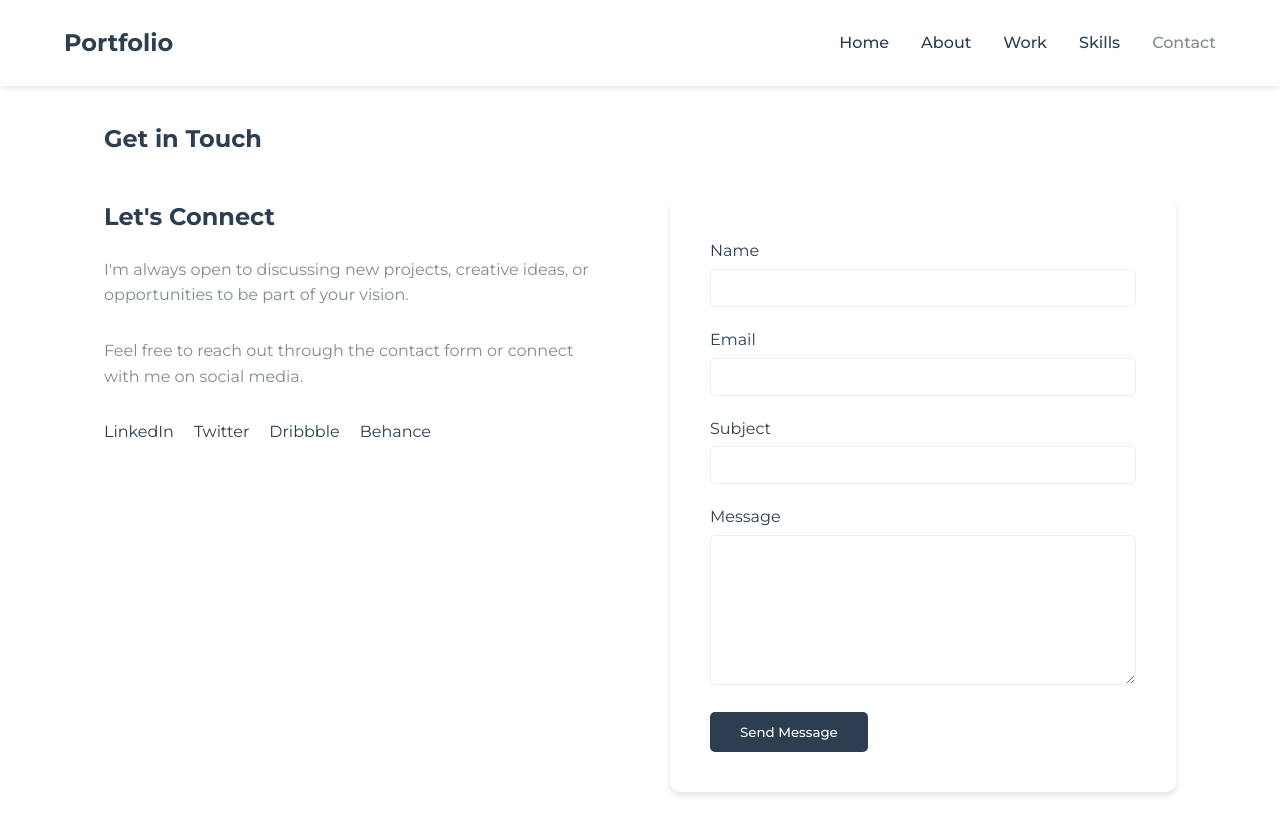
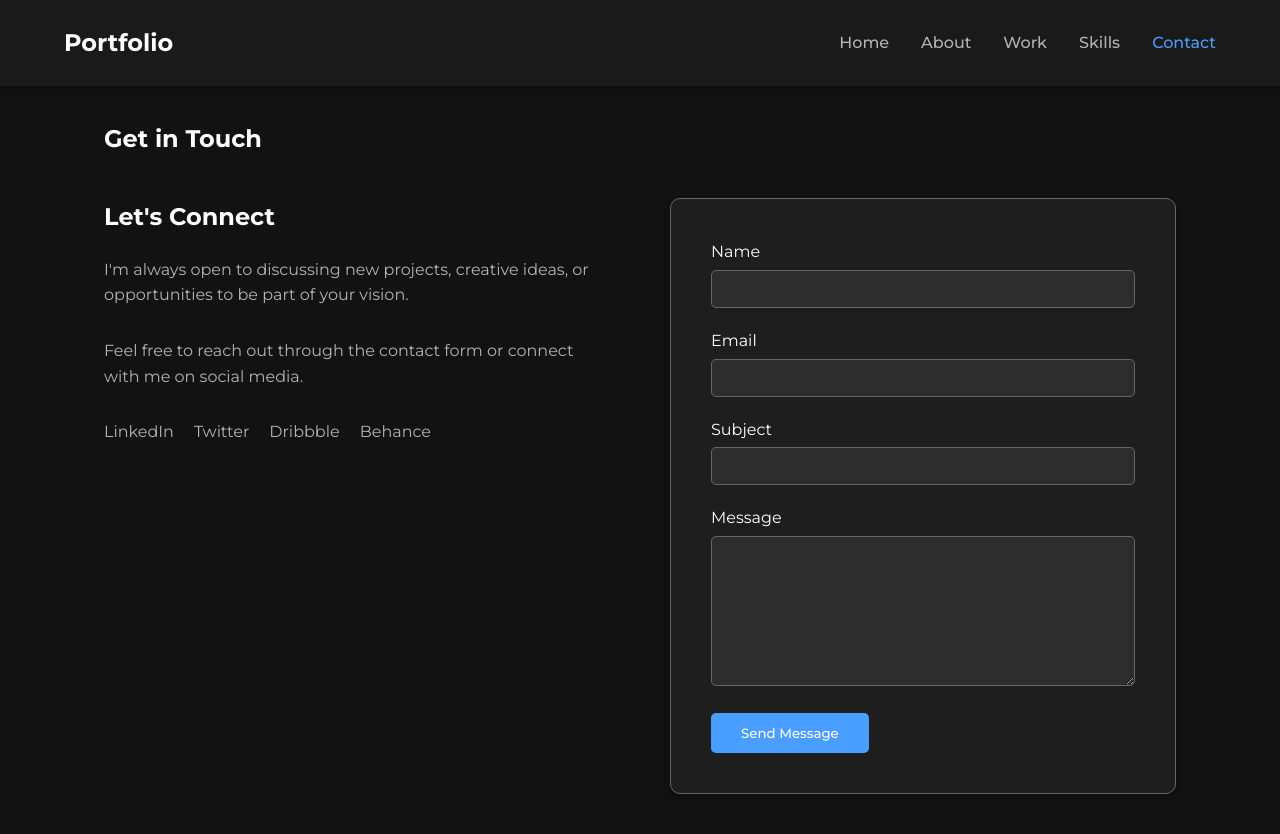
Before and after one commit to avishvijay/designs, a plain HTML site: page contact.html in a window 1280 px wide. Drawn offline with Linux system fonts and the light colour scheme.

Commit message:
Convert website to dark mode theme

```diff
--- a/contact.html
+++ b/contact.html
@@ -23,12 +23,12 @@
         }
 
         .contact-info {
-            color: var(--medium-grey);
+            color: var(--text-secondary);
         }
 
         .contact-info h3 {
             font-size: 1.5rem;
-            color: var(--charcoal);
+            color: var(--text-primary);
             margin-bottom: 20px;
         }
 
@@ -43,20 +43,21 @@
         }
 
         .social-link {
-            color: var(--charcoal);
+            color: var(--text-secondary);
             text-decoration: none;
             transition: color 0.3s ease;
         }
 
         .social-link:hover {
-            color: var(--medium-grey);
+            color: var(--accent);
         }
 
         .contact-form {
-            background-color: var(--white);
+            background-color: var(--card-bg);
             padding: 40px;
             border-radius: 10px;
-            box-shadow: 0 4px 6px rgba(0,0,0,0.1);
+            box-shadow: 0 4px 6px rgba(0,0,0,0.2);
+            border: 1px solid var(--medium-grey);
         }
 
         .form-group {
@@ -66,16 +67,24 @@
         .form-group label {
             display: block;
             margin-bottom: 5px;
-            color: var(--charcoal);
+            color: var(--text-primary);
         }
 
         .form-group input,
         .form-group textarea {
             width: 100%;
             padding: 10px;
-            border: 1px solid var(--light-grey);
+            background-color: var(--dark-grey);
+            border: 1px solid var(--medium-grey);
             border-radius: 5px;
             font-family: 'Montserrat', sans-serif;
+            color: var(--text-primary);
+        }
+
+        .form-group input:focus,
+        .form-group textarea:focus {
+            outline: none;
+            border-color: var(--accent);
         }
 
         .form-group textarea {
@@ -84,19 +93,20 @@
         }
 
         .submit-button {
-            background-color: var(--charcoal);
-            color: var(--white);
+            background-color: var(--accent);
+            color: var(--text-primary);
             padding: 12px 30px;
             border: none;
             border-radius: 5px;
             cursor: pointer;
             font-family: 'Montserrat', sans-serif;
             font-weight: 500;
-            transition: background-color 0.3s ease;
+            transition: all 0.3s ease;
         }
 
         .submit-button:hover {
-            background-color: var(--dark-grey);
+            background-color: #357abd;
+            transform: translateY(-2px);
         }
 
         @media (max-width: 768px) {
--- a/styles.css
+++ b/styles.css
@@ -1,9 +1,14 @@
 :root {
-    --charcoal: #2C3E50;
-    --dark-grey: #34495E;
-    --medium-grey: #7F8C8D;
-    --light-grey: #ECF0F1;
-    --white: #FFFFFF;
+    --charcoal: #1a1a1a;
+    --dark-grey: #2d2d2d;
+    --medium-grey: #666666;
+    --light-grey: #e0e0e0;
+    --white: #ffffff;
+    --background: #121212;
+    --card-bg: #1e1e1e;
+    --text-primary: #ffffff;
+    --text-secondary: #b3b3b3;
+    --accent: #4a9eff;
 }
 
 * {
@@ -14,8 +19,8 @@
 }
 
 body {
-    background-color: var(--white);
-    color: var(--charcoal);
+    background-color: var(--background);
+    color: var(--text-primary);
     line-height: 1.6;
 }
 
@@ -25,8 +30,8 @@ body {
     justify-content: space-between;
     align-items: center;
     padding: 1.5rem 5%;
-    background-color: var(--white);
-    box-shadow: 0 2px 5px rgba(0,0,0,0.1);
+    background-color: var(--charcoal);
+    box-shadow: 0 2px 5px rgba(0,0,0,0.2);
     position: fixed;
     width: 100%;
     top: 0;
@@ -36,7 +41,7 @@ body {
 .logo {
     font-size: 1.5rem;
     font-weight: 700;
-    color: var(--charcoal);
+    color: var(--text-primary);
 }
 
 .nav-links {
@@ -47,14 +52,14 @@ body {
 
 .nav-links a {
     text-decoration: none;
-    color: var(--charcoal);
+    color: var(--text-secondary);
     font-weight: 500;
     transition: color 0.3s ease;
 }
 
 .nav-links a:hover,
 .nav-links a.active {
-    color: var(--medium-grey);
+    color: var(--accent);
 }
 
 .hamburger {
@@ -67,7 +72,7 @@ body {
 .hamburger span {
     width: 25px;
     height: 3px;
-    background-color: var(--charcoal);
+    background-color: var(--text-primary);
     transition: all 0.3s ease;
 }
 
@@ -79,7 +84,7 @@ body {
     justify-content: center;
     text-align: center;
     padding: 0 5%;
-    background-color: var(--light-grey);
+    background-color: var(--background);
 }
 
 .hero-content {
@@ -89,27 +94,28 @@ body {
 .hero h1 {
     font-size: 3.5rem;
     margin-bottom: 1rem;
-    color: var(--charcoal);
+    color: var(--text-primary);
 }
 
 .hero p {
     font-size: 1.2rem;
-    color: var(--medium-grey);
+    color: var(--text-secondary);
     margin-bottom: 2rem;
 }
 
 .cta-button {
     display: inline-block;
     padding: 1rem 2rem;
-    background-color: var(--charcoal);
-    color: var(--white);
+    background-color: var(--accent);
+    color: var(--text-primary);
     text-decoration: none;
     border-radius: 5px;
-    transition: background-color 0.3s ease;
+    transition: all 0.3s ease;
 }
 
 .cta-button:hover {
-    background-color: var(--dark-grey);
+    background-color: #357abd;
+    transform: translateY(-2px);
 }
 
 /* Responsive Design */
@@ -120,7 +126,7 @@ body {
         top: 100%;
         left: 0;
         width: 100%;
-        background-color: var(--white);
+        background-color: var(--charcoal);
         padding: 1rem 0;
         flex-direction: column;
         align-items: center;
```
Also changed, not shown: about.html (+4 -3 lines), skills.html (+10 -7 lines), work.html (+9 -7 lines).
